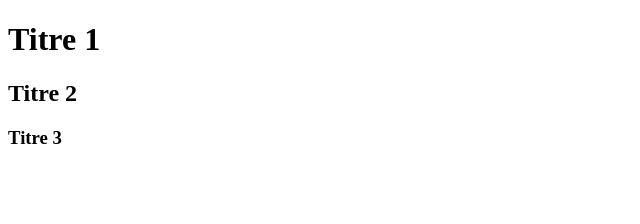
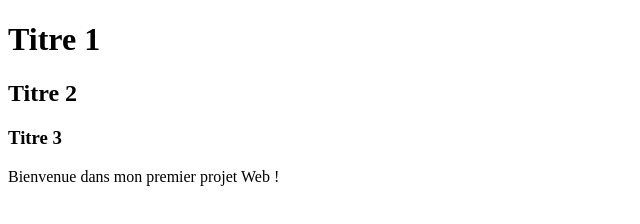
Before and after one commit to odd2see-x/TP_Git_GitHub, a plain HTML site: page index.html in a window 1280 px wide. Shown: the whole page, without its empty margins (0-640 px from the left). Drawn offline with Linux system fonts and the light colour scheme.

Commit message:
Version 4 : ajout d'un paragraphe

```diff
--- a/index.html
+++ b/index.html
@@ -7,5 +7,6 @@
 <h1>Titre 1</h1>
 <h2>Titre 2</h2>
 <h3>Titre 3</h3>
+<p>Bienvenue dans mon premier projet Web !</p>
 </body>
 </html>
```
